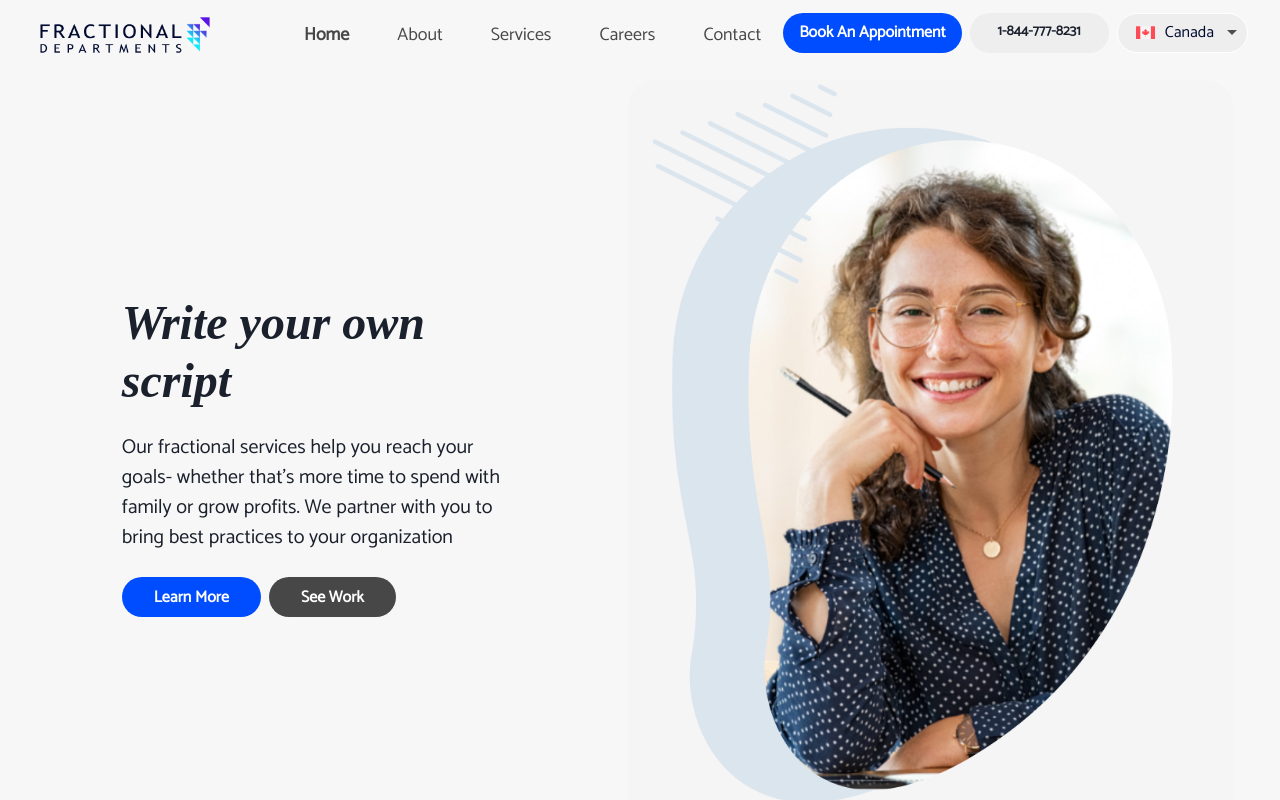
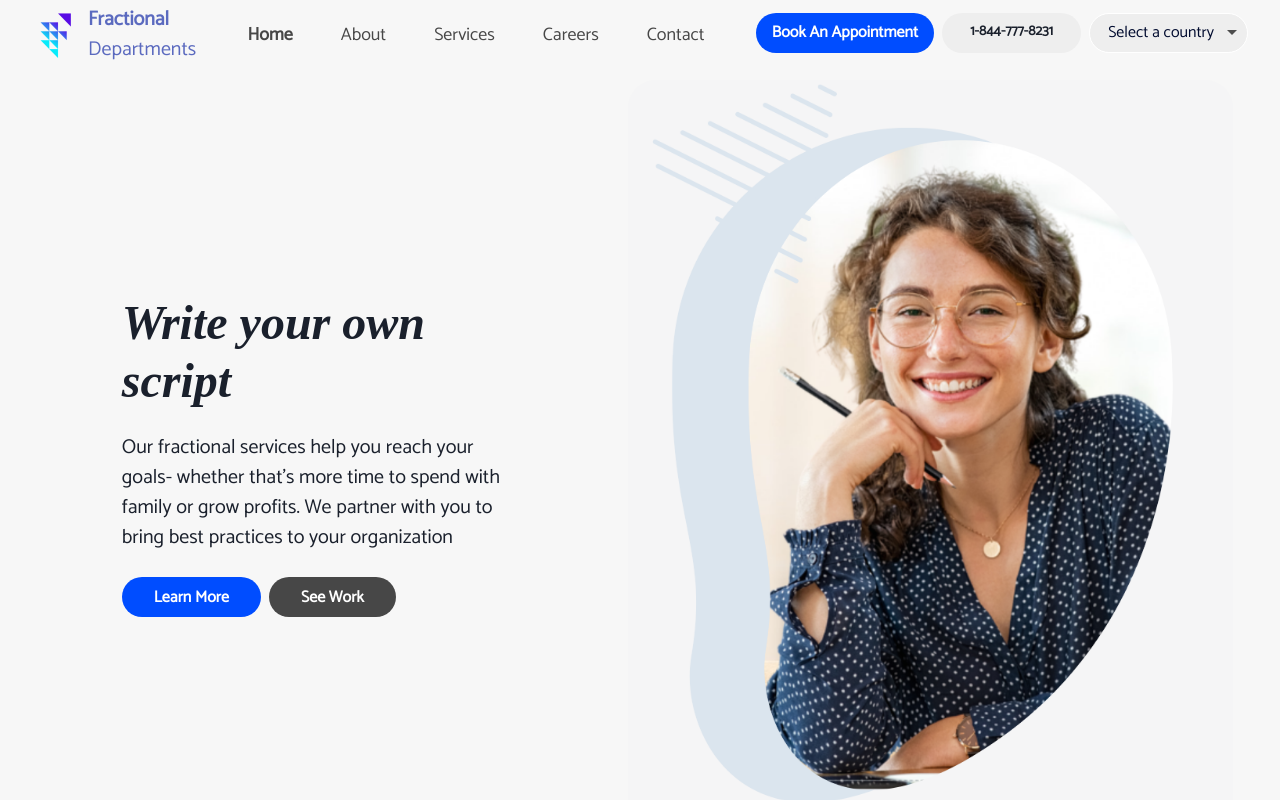
Before and after one commit to it-businessn/Fractional-Dept-Web, a React (Create React App) app in the folder client/: page / in a window 1280 px wide. Shown: the top 800 px of the page. Built offline with nearby package versions, Linux system fonts and the light colour scheme; no server answers.

Commit message:
Added changes for logo

```diff
--- a/client/src/components/ResponsiveText.jsx
+++ b/client/src/components/ResponsiveText.jsx
@@ -1,13 +1,14 @@
 import { Text } from "@chakra-ui/react";
 import React from "react";
 
-const ResponsiveText = ({ text, bold, px, align }) => {
+const ResponsiveText = ({ text, bold, px, align, color }) => {
 	return (
 		<Text
 			fontSize={{ base: "md", md: "xl" }}
 			px={px}
 			fontWeight={bold}
 			textAlign={align}
+			color={color}
 		>
 			{text}
 		</Text>
--- a/client/src/components/header/index.jsx
+++ b/client/src/components/header/index.jsx
@@ -3,18 +3,20 @@ import {
 	Box,
 	Collapse,
 	Flex,
+	HStack,
 	IconButton,
 	Image,
 	Spacer,
-	useBreakpointValue,
+	VStack,
 	useDisclosure,
 } from "@chakra-ui/react";
 import React, { useEffect, useState } from "react";
 import ReactFlagsSelect from "react-flags-select";
 import { Link, useLocation } from "react-router-dom";
-import blue_logo from "../../assets/logo_blue.png";
-import logo from "../../assets/logo_white.png";
+import logo from "../../assets/fg.png";
 import { COMPANY_BIO } from "../../constant";
+import { useBreakpointValue } from "../../services/common";
+import ResponsiveText from "../ResponsiveText";
 import PrimaryButton from "../buttons/PrimaryButton";
 import SecondaryButton from "../buttons/SecondaryButton";
 import DesktopNav from "./DesktopNav";
@@ -28,7 +30,7 @@ export default function Header() {
 	const [select, setSelect] = useState("CA");
 	const onSelect = (code) => setSelect(code);
 
-	const { isMobile } = useBreakpointValue({ base: true, sm: false });
+	const { isMobile } = useBreakpointValue();
 	const isIpad = useBreakpointValue({ md: true, lg: false });
 
 	const location = useLocation();
@@ -56,93 +58,113 @@ export default function Header() {
 			window.removeEventListener("scroll", handleScroll);
 		};
 	}, [select, location.pathname]);
+
+	const showTabs = () => (
+		<>
+			<Spacer />
+			<Flex display={{ base: "none", md: "flex" }}>
+				<DesktopNav isScrolled={isScrolled} />
+			</Flex>
+			<Spacer />
+			<Flex
+				gap={{ md: "0.25em", lg: "0.5em" }}
+				display={{ base: "none", md: "flex" }}
+			>
+				<Link to="/contact" name="my-link">
+					<PrimaryButton title="Book an Appointment" padding={"1em"} />
+				</Link>
+				<SecondaryButton title={COMPANY_BIO.PHONE} />
+				<ReactFlagsSelect
+					className="country_select"
+					selected={select}
+					onSelect={onSelect}
+					countries={["CA", "US"]}
+				/>
+			</Flex>
+		</>
+	);
 	return (
 		<Box
 			minW={"100vw"}
 			bg={"var(--bg)"}
 			transition="background 0.1s ease-in-out"
 		>
-			<link rel="preload" href={blue_logo} as="image" />
+			<link rel="preload" href={logo} as="image" />
 			<Flex
 				minH={"70px"}
-				bg={`linear-gradient(to right, rgba(242, 242, 242) ${scrollPercentage}%, rgba(255, 255, 255, 0.5) ${scrollPercentage}%)`}
+				bg={
+					isMobile
+						? "var(--bg)"
+						: `linear-gradient(to right, rgba(242, 242, 242) ${scrollPercentage}%, rgba(255, 255, 255, 0.5) ${scrollPercentage}%)`
+				}
 				transition="background 0.1s ease-in-out"
 				minW={"100vw"}
 				px={{ base: 4, lg: "2em" }}
 				zIndex={2}
 				position={{ base: "relative", md: "fixed" }}
 				align={"center"}
+				flex={{ base: 0.5, md: 1 }}
+				h="60px"
 			>
-				<Flex
-					flex={{ base: 1, md: "auto" }}
-					ml={{ base: -2 }}
-					display={{ base: "flex", md: "none" }}
-				>
-					<IconButton
-						sx={{
-							color: "brand.300",
-						}}
-						onClick={onToggle}
-						icon={
-							isOpen ? <CloseIcon w={3} h={3} /> : <HamburgerIcon w={5} h={5} />
-						}
-						variant={"ghost"}
-						aria-label={"Toggle Navigation"}
-					/>
-				</Flex>
-				<Flex
-					flex={{ base: 1 }}
-					h="60px"
-					justify={{ base: "start", md: "center" }}
-					align={{ base: "start", md: "center" }}
-				>
-					<Link
-						to="/"
-						name="my-link"
-						style={
-							isMobile
-								? {
-										display: "inline-flex",
-										width: "auto",
-										height: "auto",
-								  }
-								: {}
-						}
-					>
-						<Image
-							boxSize={{
-								base: "150px",
-								lg: "250px",
-							}}
-							left={{ base: "-4em", md: "-1em", lg: "-2em" }}
-							objectFit="cover"
-							src={isScrolled ? logo : blue_logo}
-							position={"relative"}
-							alt="brand_logo"
-							bottom={{ base: "40px", md: "auto" }}
-						/>
-					</Link>
-					<Spacer />
-					<Flex display={{ base: "none", md: "flex" }}>
-						<DesktopNav isScrolled={isScrolled} />
-					</Flex>
-					<Spacer />
-					<Flex
-						gap={{ md: "0.25em", lg: "0.5em" }}
-						display={{ base: "none", md: "flex" }}
-					>
-						<Link to="/contact" name="my-link">
-							<PrimaryButton title="Book an Appointment" padding={"1em"} />
+				{isMobile ? (
+					<HStack justify={"space-between"} w={"100%"}>
+						<Link to="/" name="my-link">
+							<Image
+								boxSize={{
+									base: "3em",
+								}}
+								objectFit="cover"
+								src={logo}
+								position={"relative"}
+								alt="brand_logo"
+								bottom={{ md: "auto" }}
+							/>
 						</Link>
-						<SecondaryButton title={COMPANY_BIO.PHONE} />
-						<ReactFlagsSelect
-							className="country_select"
-							selected={select}
-							onSelect={onSelect}
-							countries={["CA", "US"]}
-						/>
-					</Flex>
-				</Flex>
+						<Link to="/" name="my-link">
+							<IconButton
+								sx={{
+									color: "brand.300",
+								}}
+								onClick={onToggle}
+								icon={
+									isOpen ? (
+										<CloseIcon w={3} h={3} />
+									) : (
+										<HamburgerIcon w={5} h={5} />
+									)
+								}
+								variant={"ghost"}
+								aria-label={"Toggle Navigation"}
+							/>
+						</Link>
+					</HStack>
+				) : (
+					<>
+						<Link to="/" name="my-link">
+							<HStack justify={"space-between"}>
+								<Image
+									boxSize={{
+										base: "3em",
+									}}
+									objectFit="cover"
+									src={logo}
+									position={"relative"}
+									alt="brand_logo"
+									bottom={{ md: "auto" }}
+								/>
+								<VStack alignItems={"self-start"} spacing={0}>
+									<ResponsiveText
+										text="Fractional"
+										color={"#3f51b5d9"}
+										bold={"bold"}
+									/>
+									<ResponsiveText text="Departments" color={"#3f51b5d9"} />
+								</VStack>
+							</HStack>
+						</Link>
+						{showTabs()}
+					</>
+				)}
 			</Flex>
 
 			<Collapse in={isOpen} animateOpacity>
--- a/client/src/pages/home/RoundedCard.jsx
+++ b/client/src/pages/home/RoundedCard.jsx
@@ -20,14 +20,14 @@ const RoundedCard = ({ data, isTab, isHome, icon }) => {
 				transform: "scale(1.01)",
 				boxShadow: "0 8px 16px rgba(0, 0, 0, 0.2)",
 			}}
-			h={{ base: isHome && "15em", md: isHome && "18em", lg: isHome && "24em" }}
+			h={{ base: isHome && "18em", md: isHome && "18em", lg: isHome && "24em" }}
 			justifyContent={"space-between"}
 		>
 			{isHome ? (
 				<VStack
 					justify={"space-around"}
 					alignItems={"center"}
-					height={{ base: "3em", lg: "8em" }}
+					height={{ base: "5em", lg: "8em" }}
 					borderTopLeftRadius={"28px"}
 					borderTopRightRadius={"28px"}
 					borderBottomLeftRadius={{ md: "28px" }}
```
Also changed, not shown: client/src/assets/fg.png (added).
